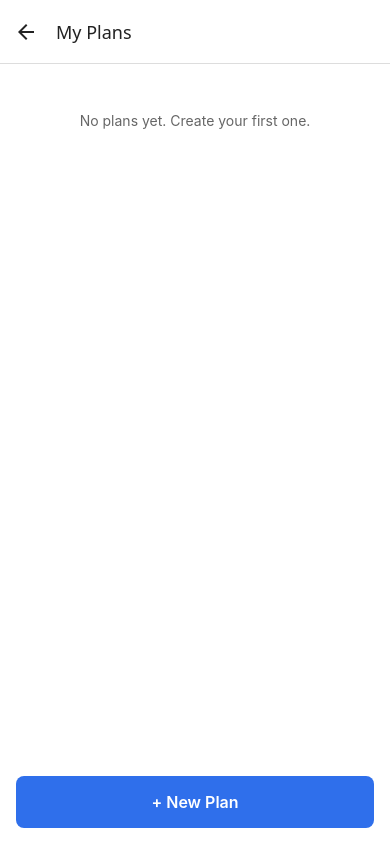
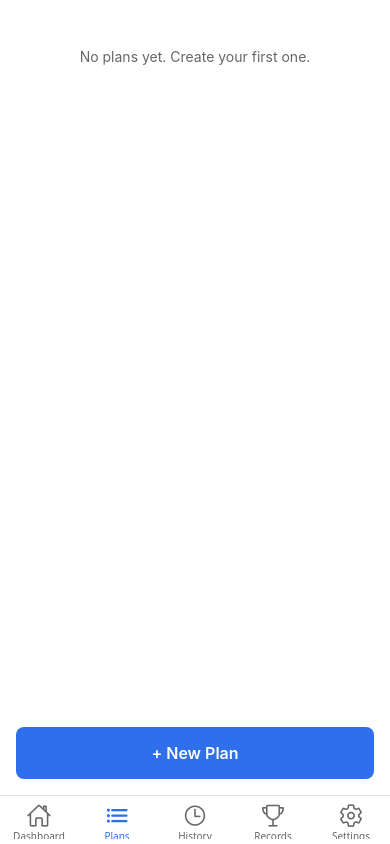
Before and after one commit to gl-cardillo/gym-app, a React Native app: screen /PlansList in a window 390 px wide. Built offline with nearby package versions, Linux system fonts and the light colour scheme; what expo-notifications would draw is missing.

Commit message:
feat: implement bottom tab navigation and integrate SafeAreaView for screens

```diff
--- a/App.tsx
+++ b/App.tsx
@@ -1,4 +1,5 @@
 import { StatusBar } from 'expo-status-bar';
+import { SafeAreaProvider } from 'react-native-safe-area-context';
 import RootNavigator from './src/navigation/RootNavigator';
 import { ThemeProvider, useTheme } from './src/theme/ThemeContext';
 
@@ -14,8 +15,10 @@ const AppContent = () => {
 
 export default function App() {
   return (
-    <ThemeProvider>
-      <AppContent />
-    </ThemeProvider>
+    <SafeAreaProvider>
+      <ThemeProvider>
+        <AppContent />
+      </ThemeProvider>
+    </SafeAreaProvider>
   );
 }
--- a/package.json
+++ b/package.json
@@ -3,7 +3,9 @@
   "version": "1.0.0",
   "main": "index.ts",
   "dependencies": {
+    "@expo/vector-icons": "^15.0.3",
     "@react-native-async-storage/async-storage": "2.2.0",
+    "@react-navigation/bottom-tabs": "^7.18.17",
     "@react-navigation/native": "^7.3.14",
     "@react-navigation/native-stack": "^7.18.6",
     "expo": "54",
--- a/src/navigation/RootNavigator.tsx
+++ b/src/navigation/RootNavigator.tsx
@@ -4,6 +4,12 @@ import {
   NavigationContainer,
 } from "@react-navigation/native";
 import { createNativeStackNavigator } from "@react-navigation/native-stack";
+import {
+  createBottomTabNavigator,
+  type BottomTabScreenProps,
+} from "@react-navigation/bottom-tabs";
+import type { CompositeScreenProps } from "@react-navigation/native";
+import { Ionicons } from "@expo/vector-icons";
 import DashboardScreen from "../screens/DashboardScreen";
 import PlansListScreen from "../screens/PlansListScreen";
 import PlanFormScreen from "../screens/PlanFormScreen";
@@ -17,21 +23,94 @@ import RecordsScreen from "../screens/RecordsScreen";
 import SettingsScreen from "../screens/SettingsScreen";
 import { useTheme } from "../theme/ThemeContext";
 
-export type RootStackParamList = {
+export type TabParamList = {
   Dashboard: undefined;
   PlansList: undefined;
+  History: undefined;
+  Records: undefined;
+  Settings: undefined;
+};
+
+export type RootStackParamList = {
+  Tabs: undefined;
   PlanForm: { planId?: string };
   PlanDetail: { planId: string };
   WorkoutSession: { workoutId: string };
   ExerciseProgress: { exerciseId: string; exerciseName: string };
   Bodyweight: undefined;
   Measurements: undefined;
-  History: undefined;
-  Records: undefined;
-  Settings: undefined;
 };
 
+export type TabScreenProps<T extends keyof TabParamList> = CompositeScreenProps<
+  BottomTabScreenProps<TabParamList, T>,
+  import("@react-navigation/native-stack").NativeStackScreenProps<RootStackParamList>
+>;
+
 const Stack = createNativeStackNavigator<RootStackParamList>();
+const Tab = createBottomTabNavigator<TabParamList>();
+
+const TAB_ICONS: Record<keyof TabParamList, keyof typeof Ionicons.glyphMap> = {
+  Dashboard: "home",
+  PlansList: "list",
+  History: "time",
+  Records: "trophy",
+  Settings: "settings",
+};
+
+const TabNavigator = () => {
+  const { colors } = useTheme();
+
+  return (
+    <Tab.Navigator
+      screenOptions={({ route }) => ({
+        headerShown: false,
+        tabBarActiveTintColor: colors.primary,
+        tabBarInactiveTintColor: colors.textMuted,
+        tabBarStyle: {
+          backgroundColor: colors.background,
+          borderTopColor: colors.border,
+        },
+        tabBarIcon: ({ color, size, focused }) => (
+          <Ionicons
+            name={
+              focused
+                ? TAB_ICONS[route.name as keyof TabParamList]
+                : (`${TAB_ICONS[route.name as keyof TabParamList]}-outline` as keyof typeof Ionicons.glyphMap)
+            }
+            color={color}
+            size={size}
+          />
+        ),
+      })}
+    >
+      <Tab.Screen
+        name="Dashboard"
+        component={DashboardScreen}
+        options={{ title: "Dashboard" }}
+      />
+      <Tab.Screen
+        name="PlansList"
+        component={PlansListScreen}
+        options={{ title: "Plans" }}
+      />
+      <Tab.Screen
+        name="History"
+        component={HistoryScreen}
+        options={{ title: "History" }}
+      />
+      <Tab.Screen
+        name="Records"
+        component={RecordsScreen}
+        options={{ title: "Records" }}
+      />
+      <Tab.Screen
+        name="Settings"
+        component={SettingsScreen}
+        options={{ title: "Settings" }}
+      />
+    </Tab.Navigator>
+  );
+};
 
 const RootNavigator = () => {
   const { colors, isDark } = useTheme();
@@ -51,7 +130,7 @@ const RootNavigator = () => {
   return (
     <NavigationContainer theme={navigationTheme}>
       <Stack.Navigator
-        initialRouteName="Dashboard"
+        initialRouteName="Tabs"
         screenOptions={{
           headerStyle: { backgroundColor: colors.background },
           headerTintColor: colors.text,
@@ -59,14 +138,9 @@ const RootNavigator = () => {
         }}
       >
         <Stack.Screen
-          name="Dashboard"
-          component={DashboardScreen}
-          options={{ title: "Dashboard" }}
-        />
-        <Stack.Screen
-          name="PlansList"
-          component={PlansListScreen}
-          options={{ title: "My Plans" }}
+          name="Tabs"
+          component={TabNavigator}
+          options={{ headerShown: false }}
         />
         <Stack.Screen
           name="PlanForm"
@@ -98,21 +172,6 @@ const RootNavigator = () => {
           component={MeasurementsScreen}
           options={{ title: "Measurements" }}
         />
-        <Stack.Screen
-          name="History"
-          component={HistoryScreen}
-          options={{ title: "History" }}
-        />
-        <Stack.Screen
-          name="Records"
-          component={RecordsScreen}
-          options={{ title: "Personal Records" }}
-        />
-        <Stack.Screen
-          name="Settings"
-          component={SettingsScreen}
-          options={{ title: "Settings" }}
-        />
       </Stack.Navigator>
     </NavigationContainer>
   );
--- a/src/screens/DashboardScreen.tsx
+++ b/src/screens/DashboardScreen.tsx
@@ -1,15 +1,15 @@
 import { useCallback, useMemo, useState } from "react";
 import { Pressable, ScrollView, StyleSheet, Text, View } from "react-native";
+import { SafeAreaView } from "react-native-safe-area-context";
 import { useFocusEffect } from "@react-navigation/native";
-import type { NativeStackScreenProps } from "@react-navigation/native-stack";
-import type { RootStackParamList } from "../navigation/RootNavigator";
+import type { TabScreenProps } from "../navigation/RootNavigator";
 import { getWorkouts, saveWorkout } from "../storage/workouts";
 import { computeDashboardStats, DashboardStats } from "../utils/stats";
 import { createEmptyWorkout } from "../utils/workout";
 import { useTheme } from "../theme/ThemeContext";
 import type { ColorTokens } from "../theme/colors";
 
-type Props = NativeStackScreenProps<RootStackParamList, "Dashboard">;
+type Props = TabScreenProps<"Dashboard">;
 
 const EMPTY_STATS: DashboardStats = {
   totalWorkouts: 0,
@@ -40,17 +40,8 @@ const DashboardScreen = ({ navigation }: Props) => {
   };
 
   return (
-    <ScrollView style={styles.container} contentContainerStyle={styles.content}>
-      <View style={styles.headerRow}>
-        <Pressable
-          style={styles.settingsButton}
-          onPress={() => navigation.navigate("Settings")}
-          hitSlop={8}
-        >
-          <Text style={styles.settingsButtonText}>Settings</Text>
-        </Pressable>
-      </View>
-
+    <SafeAreaView style={styles.container} edges={["top", "left", "right"]}>
+      <ScrollView contentContainerStyle={styles.content}>
         <View style={styles.statsRow}>
           <View style={styles.statCard}>
             <Text style={styles.statValue}>{stats.totalWorkouts}</Text>
@@ -112,20 +103,6 @@ const DashboardScreen = ({ navigation }: Props) => {
         </Pressable>
 
         <Pressable
-        style={styles.plansButton}
-        onPress={() => navigation.navigate("PlansList")}
-      >
-        <Text style={styles.plansButtonText}>My Plans</Text>
-      </Pressable>
-
-      <Pressable
-        style={styles.bodyweightButton}
-        onPress={() => navigation.navigate("Records")}
-      >
-        <Text style={styles.bodyweightButtonText}>Personal Records</Text>
-      </Pressable>
-
-      <Pressable
           style={styles.bodyweightButton}
           onPress={() => navigation.navigate("Bodyweight")}
         >
@@ -138,14 +115,8 @@ const DashboardScreen = ({ navigation }: Props) => {
         >
           <Text style={styles.bodyweightButtonText}>Body Measurements</Text>
         </Pressable>
-
-      <Pressable
-        style={styles.bodyweightButton}
-        onPress={() => navigation.navigate("History")}
-      >
-        <Text style={styles.bodyweightButtonText}>Workout History</Text>
-      </Pressable>
       </ScrollView>
+    </SafeAreaView>
   );
 };
 
@@ -163,24 +134,6 @@ const createStyles = (colors: ColorTokens) =>
   StyleSheet.create({
     container: { flex: 1, backgroundColor: colors.background },
     content: { padding: 16, paddingBottom: 32 },
-    headerRow: {
-      flexDirection: "row",
-      alignItems: "center",
-      justifyContent: "flex-end",
-      marginBottom: 16,
-    },
-    title: { fontSize: 24, fontWeight: "700", color: colors.text },
-    settingsButton: {
-      backgroundColor: colors.surface,
-      borderRadius: 16,
-      paddingVertical: 6,
-      paddingHorizontal: 14,
-    },
-    settingsButtonText: {
-      fontSize: 13,
-      fontWeight: "700",
-      color: colors.primary,
-    },
     statsRow: { flexDirection: "row", gap: 12 },
     statCard: {
       flex: 1,
@@ -231,18 +184,6 @@ const createStyles = (colors: ColorTokens) =>
       fontSize: 16,
       fontWeight: "600",
     },
-    plansButton: {
-      backgroundColor: colors.primary,
-      borderRadius: 8,
-      padding: 16,
-      alignItems: "center",
-      marginTop: 12,
-    },
-    plansButtonText: {
-      color: colors.onAccent,
-      fontSize: 16,
-      fontWeight: "600",
-    },
     bodyweightButton: {
       backgroundColor: colors.surface,
       borderRadius: 8,
--- a/src/screens/HistoryScreen.tsx
+++ b/src/screens/HistoryScreen.tsx
@@ -7,9 +7,9 @@ import {
   Text,
   View,
 } from "react-native";
+import { SafeAreaView } from "react-native-safe-area-context";
 import { useFocusEffect } from "@react-navigation/native";
-import type { NativeStackScreenProps } from "@react-navigation/native-stack";
-import type { RootStackParamList } from "../navigation/RootNavigator";
+import type { TabScreenProps } from "../navigation/RootNavigator";
 import { deleteWorkout, getWorkouts } from "../storage/workouts";
 import { getWeightUnit, WeightUnit } from "../storage/settings";
 import { computeWorkoutVolume } from "../utils/workout";
@@ -17,7 +17,7 @@ import type { Workout } from "../types";
 import { useTheme } from "../theme/ThemeContext";
 import type { ColorTokens } from "../theme/colors";
 
-type Props = NativeStackScreenProps<RootStackParamList, "History">;
+type Props = TabScreenProps<"History">;
 
 const HistoryScreen = ({ navigation }: Props) => {
   const { colors } = useTheme();
@@ -59,7 +59,8 @@ const HistoryScreen = ({ navigation }: Props) => {
   };
 
   return (
-    <ScrollView style={styles.container} contentContainerStyle={styles.content}>
+    <SafeAreaView style={styles.container} edges={["top", "left", "right"]}>
+    <ScrollView contentContainerStyle={styles.content}>
       {workouts.length === 0 ? (
         <Text style={styles.emptyText}>No workouts logged yet.</Text>
       ) : (
@@ -106,6 +107,7 @@ const HistoryScreen = ({ navigation }: Props) => {
         })
       )}
     </ScrollView>
+    </SafeAreaView>
   );
 };
 
--- a/src/screens/PlansListScreen.tsx
+++ b/src/screens/PlansListScreen.tsx
@@ -1,14 +1,14 @@
 import { useCallback, useMemo, useState } from 'react';
-import { FlatList, Pressable, StyleSheet, Text, View } from 'react-native';
+import { FlatList, Pressable, StyleSheet, Text } from 'react-native';
+import { SafeAreaView } from 'react-native-safe-area-context';
 import { useFocusEffect } from '@react-navigation/native';
-import type { NativeStackScreenProps } from '@react-navigation/native-stack';
-import type { RootStackParamList } from '../navigation/RootNavigator';
+import type { TabScreenProps } from '../navigation/RootNavigator';
 import { getPlans } from '../storage/plans';
 import type { Plan } from '../types';
 import { useTheme } from '../theme/ThemeContext';
 import type { ColorTokens } from '../theme/colors';
 
-type Props = NativeStackScreenProps<RootStackParamList, 'PlansList'>;
+type Props = TabScreenProps<'PlansList'>;
 
 const PlansListScreen = ({ navigation }: Props) => {
   const { colors } = useTheme();
@@ -22,7 +22,7 @@ const PlansListScreen = ({ navigation }: Props) => {
   );
 
   return (
-    <View style={styles.container}>
+    <SafeAreaView style={styles.container} edges={['top', 'left', 'right']}>
       <FlatList
         data={plans}
         keyExtractor={(item) => item.id}
@@ -46,7 +46,7 @@ const PlansListScreen = ({ navigation }: Props) => {
       >
         <Text style={styles.addButtonText}>+ New Plan</Text>
       </Pressable>
-    </View>
+    </SafeAreaView>
   );
 };
 
--- a/src/screens/RecordsScreen.tsx
+++ b/src/screens/RecordsScreen.tsx
@@ -1,14 +1,14 @@
 import { useCallback, useMemo, useState } from "react";
 import { Pressable, ScrollView, StyleSheet, Text, View } from "react-native";
+import { SafeAreaView } from "react-native-safe-area-context";
 import { useFocusEffect } from "@react-navigation/native";
-import type { NativeStackScreenProps } from "@react-navigation/native-stack";
-import type { RootStackParamList } from "../navigation/RootNavigator";
+import type { TabScreenProps } from "../navigation/RootNavigator";
 import { getPersonalRecords, PersonalRecord } from "../storage/workouts";
 import { getWeightUnit, WeightUnit } from "../storage/settings";
 import { useTheme } from "../theme/ThemeContext";
 import type { ColorTokens } from "../theme/colors";
 
-type Props = NativeStackScreenProps<RootStackParamList, "Records">;
+type Props = TabScreenProps<"Records">;
 
 const RecordsScreen = ({ navigation }: Props) => {
   const { colors } = useTheme();
@@ -24,7 +24,8 @@ const RecordsScreen = ({ navigation }: Props) => {
   );
 
   return (
-    <ScrollView style={styles.container} contentContainerStyle={styles.content}>
+    <SafeAreaView style={styles.container} edges={["top", "left", "right"]}>
+    <ScrollView contentContainerStyle={styles.content}>
       {records.length === 0 ? (
         <Text style={styles.emptyText}>
           No personal records yet. Log some completed sets to see your bests
@@ -86,6 +87,7 @@ const RecordsScreen = ({ navigation }: Props) => {
         ))
       )}
     </ScrollView>
+    </SafeAreaView>
   );
 };
 
--- a/src/screens/SettingsScreen.tsx
+++ b/src/screens/SettingsScreen.tsx
@@ -9,9 +9,9 @@ import {
   TextInput,
   View,
 } from "react-native";
+import { SafeAreaView } from "react-native-safe-area-context";
 import { useFocusEffect } from "@react-navigation/native";
-import type { NativeStackScreenProps } from "@react-navigation/native-stack";
-import type { RootStackParamList } from "../navigation/RootNavigator";
+import type { TabScreenProps } from "../navigation/RootNavigator";
 import { convertStoredWeights } from "../storage/workouts";
 import { convertStoredBodyweights } from "../storage/bodyweight";
 import { convertStoredMeasurements } from "../storage/measurements";
@@ -28,7 +28,7 @@ import { useTheme } from "../theme/ThemeContext";
 import type { ColorTokens } from "../theme/colors";
 import type { ThemeMode } from "../storage/settings";
 
-type Props = NativeStackScreenProps<RootStackParamList, "Settings">;
+type Props = TabScreenProps<"Settings">;
 
 const THEME_OPTIONS: { value: ThemeMode; label: string }[] = [
   { value: "light", label: "Light" },
@@ -111,7 +111,8 @@ const SettingsScreen = (_props: Props) => {
   };
 
   return (
-    <ScrollView style={styles.container} contentContainerStyle={styles.content}>
+    <SafeAreaView style={styles.container} edges={["top", "left", "right"]}>
+    <ScrollView contentContainerStyle={styles.content}>
       <Text style={styles.sectionTitle}>Units</Text>
       <View style={styles.segmentedRow}>
         {(["lbs", "kg"] as WeightUnit[]).map((option) => (
@@ -214,6 +215,7 @@ const SettingsScreen = (_props: Props) => {
         </Text>
       </Pressable>
     </ScrollView>
+    </SafeAreaView>
   );
 };
 
```
Also changed, not shown: 1 other file (tests, documents, lock files or other folders). Lines whose indentation alone changed are shown as unchanged.
